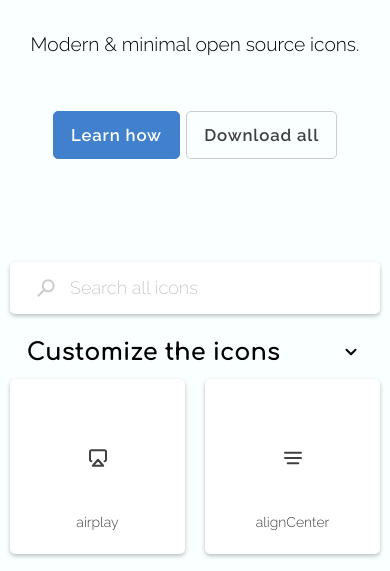
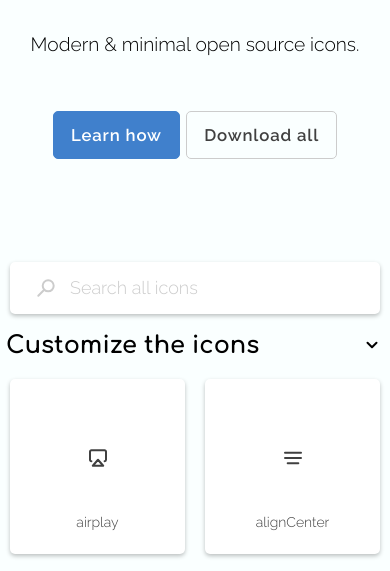
Before and after one commit to MonsterTeddy/pangolicons, a website: page public/index.html in a window 390 px wide. Shown: the part 243-814 px from the top of the page. Drawn offline with Linux system fonts and the light colour scheme; files whose address does not match are found by name.

Commit message:
fixed several style issues on mobile

```diff
--- a/public/styles/style.css
+++ b/public/styles/style.css
@@ -295,9 +295,6 @@ main {
 	justify-content: space-between;
 	align-items: center;
 	flex-shrink: 0;
-
-	margin: 0.5em 1em;
-	padding: 0.5em 1em;
 
 	height: 4em;
 }
```
